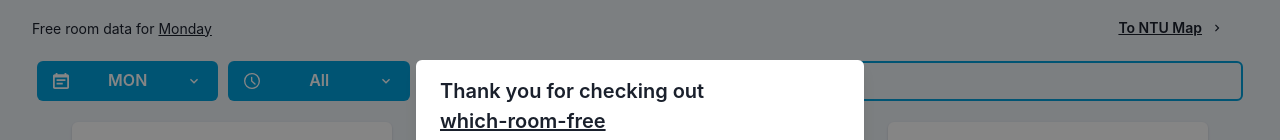
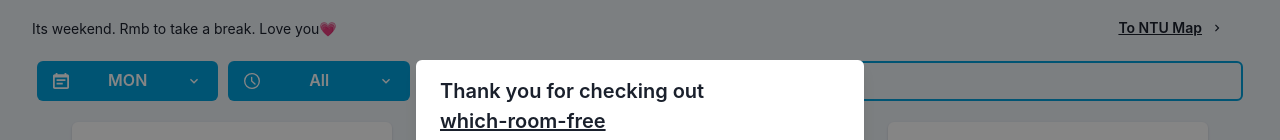
Before and after one commit to OkkarMin/where-to-mug, a Next.js app: page / in a window 1280 px wide. Shown: the top 140 px of the page. Built offline with nearby package versions, Linux system fonts and the light colour scheme.

Commit message:
refactor: :sparkles: Add default day as current day and Add weekend message

```diff
--- a/src/components/Main.tsx
+++ b/src/components/Main.tsx
@@ -6,6 +6,7 @@ import { DisclaimerModel } from "./DisclaimerModel";
 import { FreeRoomsCardList } from "./FreeRoomsCardList";
 import { FilterOptions } from "./FilterOptions";
 import ScrollArrow from "../components/autoScrollTop/ScrollArrow";
+import { useEffect } from "react";
 
 const fullDayList = {
   MON: "Monday",
@@ -15,10 +16,29 @@ const fullDayList = {
   FRI: "Friday",
 };
 
+const numberDayToStringDay = {
+  1: "MON",
+  2: "TUE",
+  3: "WED",
+  4: "THU",
+  5: "FRI",
+};
+
+const isWeekDay = (numberDay: number) => {
+  if (numberDay <= 5 && numberDay > 0) {
+    return true;
+  } else {
+    return false;
+  }
+};
+const numberDay = new Date().getDay();
+
 export const Main = () => {
   const [searchText, setSearchText] = useState<string>("");
   const [timeSlot, setTimeSlot] = useState<string>("All");
-  const [day, setDay] = useState<string>("MON");
+  const [day, setDay] = useState<string>(
+    isWeekDay(numberDay) ? numberDayToStringDay[numberDay] : "MON"
+  );
 
   const handleSearchTextChange = (e: ChangeEvent<any>) =>
     setSearchText(e.target.value);
@@ -30,12 +50,18 @@ export const Main = () => {
     <Flex direction="column" w="full" h="auto" minH="100vh" bg="gray.100">
       <DisclaimerModel />
       <Flex mt="2" ml={["4", "8"]} justify="space-between" align="center">
+        {isWeekDay(numberDay) ? (
           <Text fontSize="sm">
             Free room data for{" "}
             <span style={{ textDecoration: "underline" }}>
               {fullDayList[day]}
             </span>
           </Text>
+        ) : (
+          <Text fontSize="sm">
+            Its weekend. Rmb to take a break. Love you💗
+          </Text>
+        )}
         <Link href="https://maps.ntu.edu.sg/" isExternal>
           <Button
             rightIcon={<ChevronRightIcon />}
--- a/src/pages/index.tsx
+++ b/src/pages/index.tsx
@@ -1,18 +1,19 @@
 import { WeekendMessage } from "../components/WeekendMessage";
 import { Main } from "../components/Main";
 
-const isWeekDay = (numberDay: number) => numberDay <= 5;
+// const isWeekDay = (numberDay: number) => numberDay <= 5;
 
-// const numberDay = new Date().getDay();
-// !!! Remove this hardcoded line in production
-const numberDay = 1;
+// // const numberDay = new Date().getDay();
+// // !!! Remove this hardcoded line in production
+// const numberDay = 1;
 
 const Index = () => {
-  return isWeekDay(numberDay) ? (
-    <Main numberDay={numberDay} />
-  ) : (
-    <WeekendMessage />
-  );
+  // return isWeekDay(numberDay) ? (
+  //   <Main numberDay={numberDay} />
+  // ) : (
+  //   <WeekendMessage />
+  // );
+  return <Main />;
 };
 
 export default Index;
```
Lines whose indentation alone changed are shown as unchanged.
